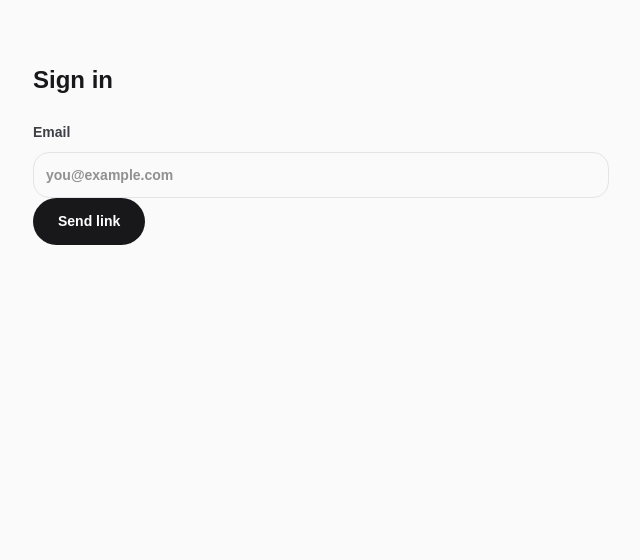
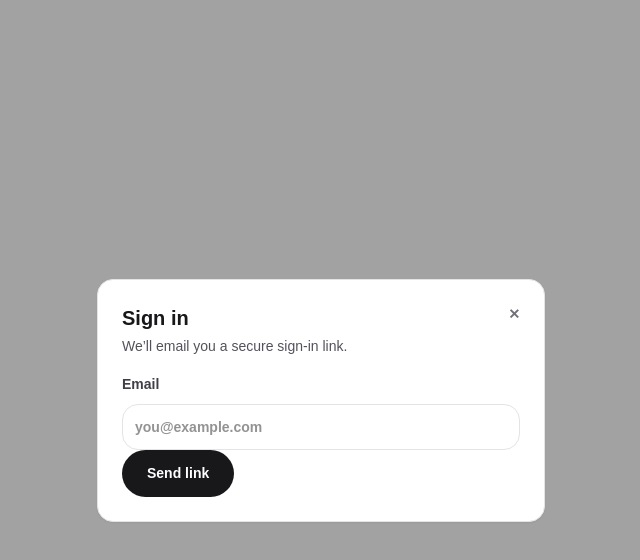
Before and after one commit to bbyjae-django-lab/quadrant, a Next.js app: page /auth in a window 1280 px wide. Shown: the top 560 px of the page, without its empty margins (319-959 px from the left). Built offline with nearby package versions, Linux system fonts and the light colour scheme; no server answers.

Commit message:
Task: Replace the full-page sign-in screen with a calm, contained modal that matches Quadrant’s dashboard card style. Do not change auth logic.

```diff
--- a/app/auth/page.tsx
+++ b/app/auth/page.tsx
@@ -1,12 +1,33 @@
-import AuthClient from "./AuthClient";
+"use client";
 
-type AuthPageProps = {
-  searchParams?: {
-    returnTo?: string;
-  };
+import { useEffect } from "react";
+import { useRouter, useSearchParams } from "next/navigation";
+
+import AuthModal from "../components/modals/AuthModal";
+
+const getSafeReturnTo = (value: string | null) => {
+  if (value && value.startsWith("/") && !value.startsWith("//")) {
+    return value;
+  }
+  return "/dashboard";
 };
 
-export default function AuthPage({ searchParams }: AuthPageProps) {
-  const returnTo = searchParams?.returnTo ?? "/dashboard";
-  return <AuthClient returnTo={returnTo} />;
+export default function AuthPage() {
+  const router = useRouter();
+  const searchParams = useSearchParams();
+  const returnTo = getSafeReturnTo(searchParams.get("returnTo"));
+
+  useEffect(() => {
+    sessionStorage.setItem("quadrant_return_to", returnTo);
+  }, [returnTo]);
+
+  const handleClose = () => {
+    if (typeof window !== "undefined" && window.history.length > 1) {
+      router.back();
+      return;
+    }
+    router.replace(returnTo);
+  };
+
+  return <AuthModal onClose={handleClose} />;
 }
--- a/app/components/modals/AuthModal.tsx
+++ b/app/components/modals/AuthModal.tsx
@@ -7,11 +7,13 @@ import { signInWithOtp } from "../../lib/auth";
 type AuthModalProps = {
   onClose: () => void;
   title?: string;
+  subtitle?: string;
 };
 
 export default function AuthModal({
   onClose,
-  title = "Sign in to preserve history",
+  title = "Sign in",
+  subtitle = "We’ll email you a secure sign-in link.",
 }: AuthModalProps) {
   const [email, setEmail] = useState("");
   const [sent, setSent] = useState(false);
@@ -82,13 +84,14 @@ export default function AuthModal({
         role="dialog"
         aria-modal="true"
         data-quadrant-modal
-        className="w-full max-w-md ui-modal p-[var(--space-6)]"
+        className="w-full max-w-md ui-surface p-[var(--space-6)]"
       >
         <div className="flex items-start justify-between gap-4">
           <div>
             <h2 className="text-xl font-semibold text-zinc-900">
               {title}
             </h2>
+            <p className="mt-1 text-sm text-zinc-600">{subtitle}</p>
           </div>
           <button
             type="button"
@@ -100,6 +103,12 @@ export default function AuthModal({
           </button>
         </div>
         <div className="mt-4 space-y-4">
+          {sent ? (
+            <p className="text-sm text-zinc-600">
+              Check your email to continue.
+            </p>
+          ) : (
+            <>
               <label className="text-sm font-semibold text-zinc-700">
                 Email
                 <input
@@ -110,14 +119,6 @@ export default function AuthModal({
                   placeholder="you@example.com"
                 />
               </label>
-          {submitting ? (
-            <p className="text-sm text-zinc-600">Sending…</p>
-          ) : sent ? (
-            <p className="text-sm text-zinc-600">
-              Check your email for the link.
-            </p>
-          ) : (
-            <div className="flex flex-wrap gap-3">
               <button
                 type="button"
                 className="btn btn-primary text-sm"
@@ -126,14 +127,7 @@ export default function AuthModal({
               >
                 Send link
               </button>
-              <button
-                type="button"
-                className="btn btn-secondary text-sm"
-                onClick={onClose}
-              >
-                Not now
-              </button>
-            </div>
+            </>
           )}
           {error ? <p className="text-xs text-zinc-500">{error}</p> : null}
         </div>
```
Lines whose indentation alone changed are shown as unchanged.
